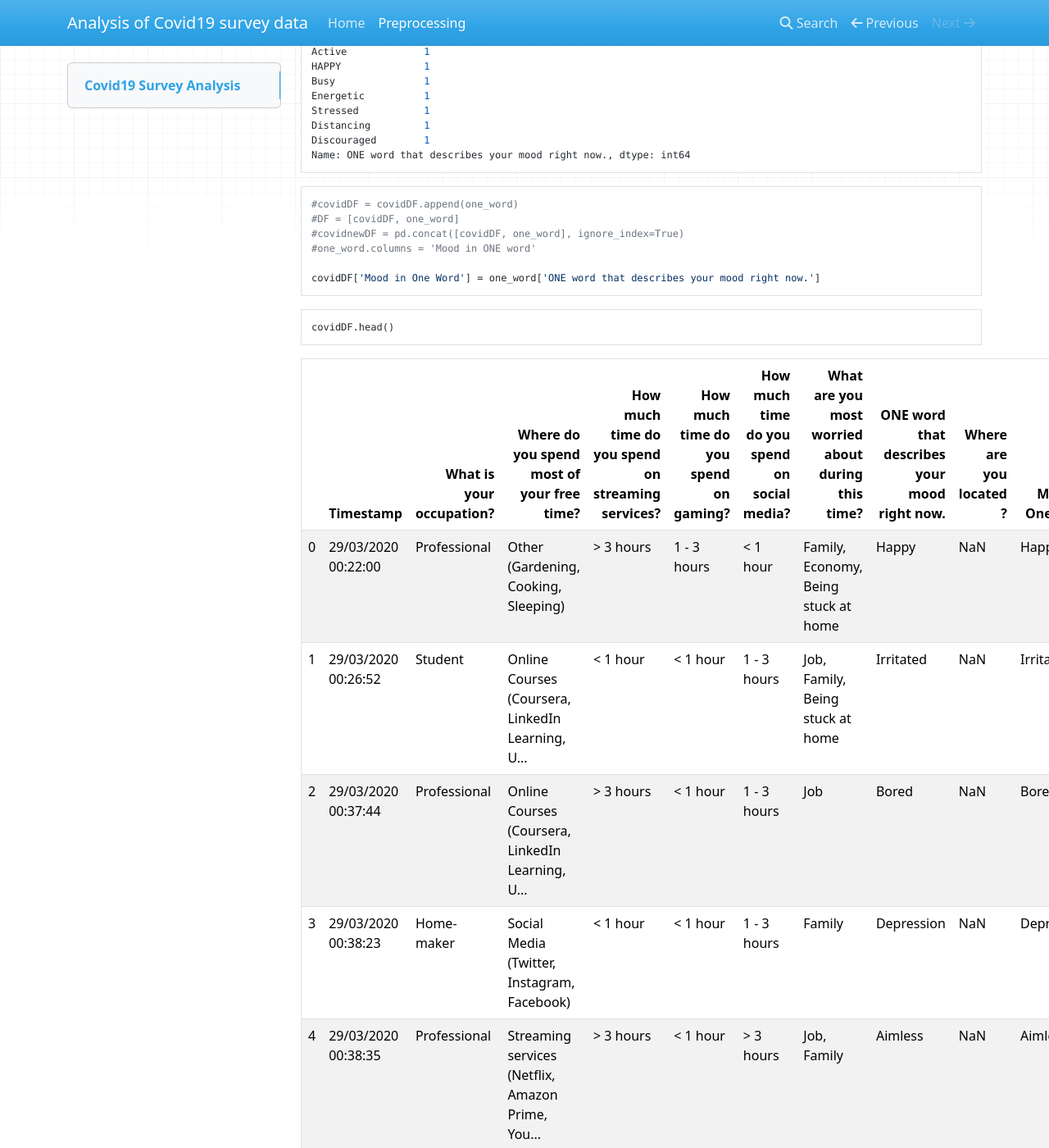
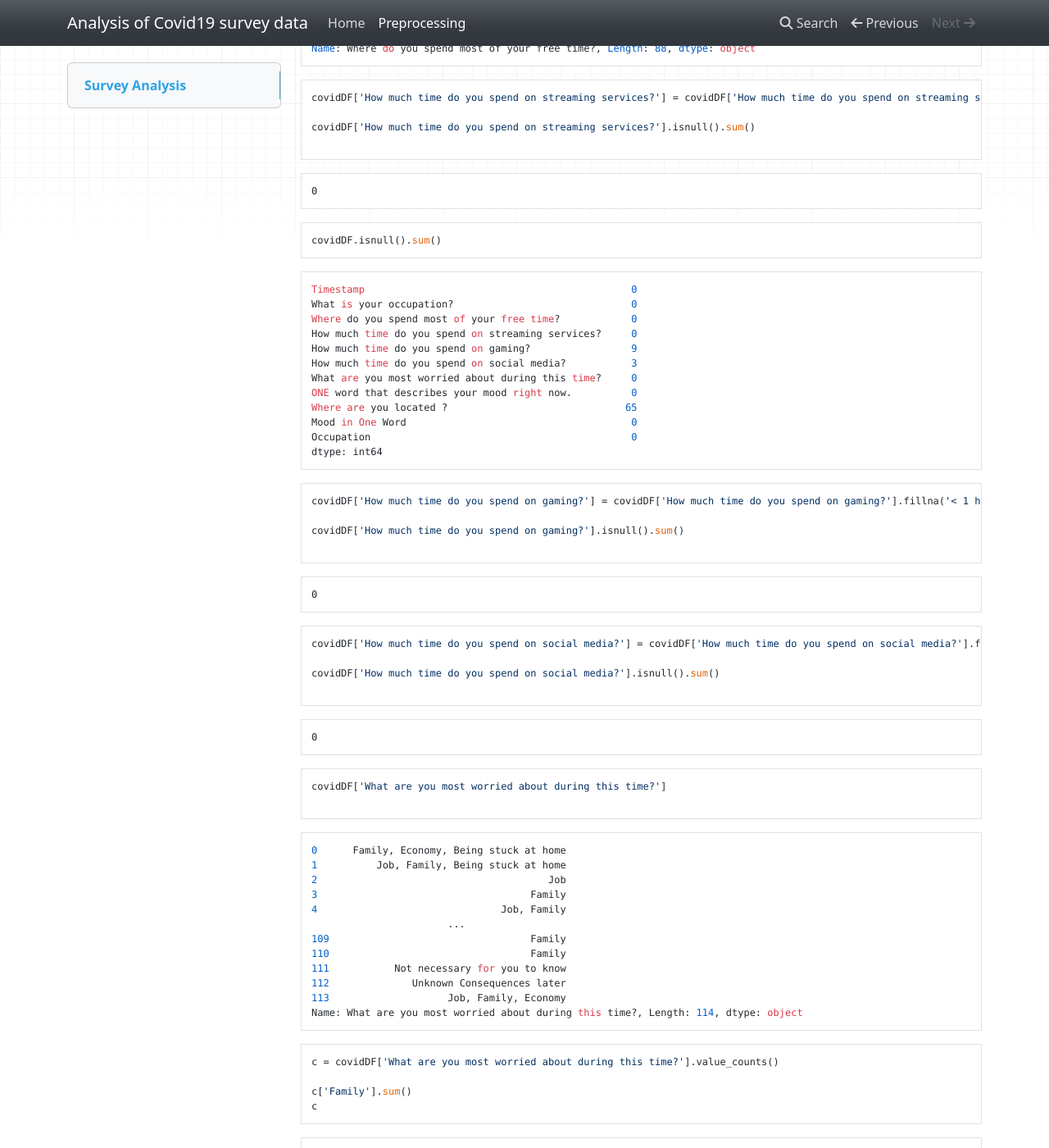
Before and after one commit to Ak1714/covid19_survey, an MkDocs documentation site: the page built from docs/COVID.md, in a window 1280 px wide and 1400 px high, scrolled down 7550 px. Shown: the whole window at 82% size. Built offline with MkDocs 1.6.1, drawn with Linux system fonts in a browser that asks for light colours; nearby versions of some CDN libraries; some of the changed text lies outside the part shown.

Commit message:
making changes to COVID.md file

````diff
--- a/docs/COVID.md
+++ b/docs/COVID.md
@@ -1,15 +1,15 @@
 
-## Covid19 Survey Analysis
+## <span style="font-family: Book Antiqua; font-size: 1em;">Survey Analysis</span>
 
+<span style="font-family: Times New Roman; font-size: 1.2em;">Importing pandas and numpy libraries and reading the survey data into the dataframe - 'covidDF'</span>
 
 ```python
-# Importing pandas + numpy and reading the survey data into the dataframe - covidDF
 
 import pandas as pd
-import numpy as np
 
 covidDF = pd.read_csv("COVID-19 Survey (Responses) - Form responses 1.csv")
 covidDF.head()
+
 ```
 
 
@@ -29,9 +29,9 @@
         text-align: right;
     }
 </style>
-<table border="1" class="dataframe">
+<table border="2" class="dataframe">
   <thead>
-    <tr style="text-align: right;">
+    <tr style="text-align: right; font-size: 12px">
       <th></th>
       <th>Timestamp</th>
       <th>What is your occupation?</th>
@@ -45,7 +45,7 @@
     </tr>
   </thead>
   <tbody>
-    <tr>
+    <tr style = "font-size: 12px;">
       <td>0</td>
       <td>29/03/2020 00:22:00</td>
       <td>Professional</td>
@@ -57,7 +57,7 @@
       <td>Happy</td>
       <td>NaN</td>
     </tr>
-    <tr>
+    <tr style = "font-size: 12px;">
       <td>1</td>
       <td>29/03/2020 00:26:52</td>
       <td>Student</td>
@@ -69,7 +69,7 @@
       <td>Irritated</td>
       <td>NaN</td>
     </tr>
-    <tr>
+    <tr style = "font-size: 12px;">
       <td>2</td>
       <td>29/03/2020 00:37:44</td>
       <td>Professional</td>
@@ -81,7 +81,7 @@
       <td>Bored</td>
       <td>NaN</td>
     </tr>
-    <tr>
+    <tr style = "font-size: 12px;">
       <td>3</td>
       <td>29/03/2020 00:38:23</td>
       <td>Home-maker</td>
@@ -93,7 +93,7 @@
       <td>Depression</td>
       <td>NaN</td>
     </tr>
-    <tr>
+    <tr style = "font-size: 12px;">
       <td>4</td>
       <td>29/03/2020 00:38:35</td>
       <td>Professional</td>
@@ -109,13 +109,12 @@
 </table>
 </div>
 
-
-
+<br />
+<span style="font-family: Times New Roman; font-size: 1.2em;">Checking if the dataframe has null values</span>
 
 ```python
-# Checking if the dataframe has null values
+covidDF.isnull().sum()
 
-covidDF.isnull().sum() #displays entire dataframe with null and non-null values
 ```
 
 
@@ -156,9 +155,9 @@
         text-align: right;
     }
 </style>
-<table border="1" class="dataframe">
+<table border="2" class="dataframe">
   <thead>
-    <tr style="text-align: right;">
+    <tr style="text-align: right;font-size: 12px;">
       <th></th>
       <th>Timestamp</th>
       <th>What is your occupation?</th>
@@ -172,7 +171,7 @@
     </tr>
   </thead>
   <tbody>
-    <tr>
+    <tr style = "font-size: 12px;>
       <td>count</td>
       <td>114</td>
       <td>114</td>
@@ -184,7 +183,7 @@
       <td>114</td>
       <td>49</td>
     </tr>
-    <tr>
+    <tr style = "font-size: 12px;>
       <td>unique</td>
       <td>114</td>
       <td>7</td>
@@ -196,7 +195,7 @@
       <td>87</td>
       <td>4</td>
     </tr>
-    <tr>
+    <tr style = "font-size: 12px;>
       <td>top</td>
       <td>29/03/2020 11:26:31</td>
       <td>Professional</td>
@@ -208,7 +207,7 @@
       <td>Bored</td>
       <td>USA</td>
     </tr>
-    <tr>
+    <tr style = "font-size: 12px;>
       <td>freq</td>
       <td>1</td>
       <td>64</td>
@@ -226,14 +225,14 @@
 
 
 
+<br />
+<span style="font-family: Times New Roman; font-size: 1.2em;">The last column 'ONE word that describes your mood right now.' is a free text field. However some respondents have replied in more than one word.
+We can edit this field by grouping similar words or feelings into a single word
 
 ```python
-# The last column 'ONE word that describes your mood right now.' is a free text field
-# However some respondents have replied in more than one word. We can edit this field by grouping similar words or feelings into a single word
-
 import re # RegEx
 
-# creating a dataframe with only the required column which can be later merger with the original dataframe CovidDF
+# creating a dataframe with only the required column which can be later merged with the original dataframe 'CovidDF'
 one_word = pd.DataFrame(covidDF["ONE word that describes your mood right now."]).astype(str)
 
 # The re.match function returns a 'None' if there is no match
@@ -247,7 +246,6 @@
 ```python
 one_word # Let's have a look at the new dataframe
 ```
-
 
 
 
@@ -267,53 +265,53 @@
 </style>
 <table border="1" class="dataframe">
   <thead>
-    <tr style="text-align: right;">
+    <tr style="text-align: right;font-size: 12px;">
       <th></th>
       <th>ONE word that describes your mood right now.</th>
     </tr>
   </thead>
   <tbody>
-    <tr>
+    <tr style = "font-size: 12px;>
       <td>0</td>
       <td>Happy</td>
     </tr>
-    <tr>
+    <tr style = "font-size: 12px;>
       <td>1</td>
       <td>Irritated</td>
     </tr>
-    <tr>
+    <tr style = "font-size: 12px;>
       <td>2</td>
       <td>Bored</td>
     </tr>
-    <tr>
+    <tr style = "font-size: 12px;>
       <td>3</td>
       <td>Depression</td>
     </tr>
-    <tr>
+    <tr style = "font-size: 12px;>
       <td>4</td>
       <td>Aimless</td>
     </tr>
-    <tr>
+    <tr style = "font-size: 12px;>
       <td>...</td>
       <td>...</td>
     </tr>
-    <tr>
+    <tr style = "font-size: 12px;>
       <td>109</td>
       <td>Worried</td>
     </tr>
-    <tr>
+    <tr style = "font-size: 12px;>
       <td>110</td>
       <td>Okay</td>
     </tr>
-    <tr>
+    <tr style = "font-size: 12px;>
       <td>111</td>
       <td>Bored</td>
     </tr>
-    <tr>
+    <tr style = "font-size: 12px;>
       <td>112</td>
       <td>Juggling</td>
     </tr>
-    <tr>
+    <tr style = "font-size: 12px;>
       <td>113</td>
       <td>Going with the flow</td>
     </tr>
@@ -322,19 +320,106 @@
 <p>114 rows × 1 columns</p>
 </div>
 
+```python
+```
+<span style="font-family: Times New Roman; font-size: 1.2em;">Repeating the same steps to look for words that might have the similar meaning </span>
+
 
 
 
 ```python
-# Repeating the same steps to look for words that might have the same  other words that might
+	for i in one_word.index:
+		if re.match( r'(.*)([cC]onc)(.*)', str(one_word.iloc[i][0])) != None:
+			one_word.iloc[i] = "Concerned"
+		elif re.match( r'(.*)([wW]orr)(.*)', str(one_word.iloc[i][0])) != None:
+			one_word.iloc[i] = "Worried"
+		elif re.match( r'(.*)([sS]car)(.*)', str(one_word.iloc[i][0])) != None:
+			one_word.iloc[i] = "Scared"
 
+	one_word
+```
+
+
+<div>
+<style scoped>
+    .dataframe tbody tr th:only-of-type {
+        vertical-align: middle;
+    }
+
+    .dataframe tbody tr th {
+        vertical-align: top;
+    }
+
+    .dataframe thead th {
+        text-align: right;
+    }
+</style>
+<table border="1" class="dataframe">
+  <thead>
+    <tr style="text-align: right;font-size: 12px;">
+      <th></th>
+      <th>ONE word that describes your mood right now.</th>
+    </tr>
+  </thead>
+  <tbody>
+    <tr style = "font-size: 12px;>
+      <td>0</td>
+      <td>Happy</td>
+    </tr>
+    <tr style = "font-size: 12px;>
+      <td>1</td>
+      <td>Irritated</td>
+    </tr>
+    <tr style = "font-size: 12px;>
+      <td>2</td>
+      <td>Bored</td>
+    </tr>
+    <tr style = "font-size: 12px;>
+      <td>3</td>
+      <td>Depression</td>
+    </tr>
+    <tr style = "font-size: 12px;>
+      <td>4</td>
+      <td>Aimless</td>
+    </tr>
+    <tr style = "font-size: 12px;>
+      <td>...</td>
+      <td>...</td>
+    </tr>
+    <tr style = "font-size: 12px;>
+      <td>109</td>
+      <td>Worried</td>
+    </tr>
+    <tr style = "font-size: 12px;>
+      <td>110</td>
+      <td>Okay</td>
+    </tr>
+    <tr style = "font-size: 12px;>
+      <td>111</td>
+      <td>Bored</td>
+    </tr>
+    <tr style = "font-size: 12px;>
+      <td>112</td>
+      <td>Juggling</td>
+    </tr>
+    <tr style = "font-size: 12px;>
+      <td>113</td>
+      <td>Going with the flow</td>
+    </tr>
+  </tbody>
+</table>
+<p>114 rows × 1 columns</p>
+</div>
+
+```python
+```
+</br>
+```python
 for i in one_word.index:
-    if re.match( r'(.*)([cC]onc)(.*)', str(one_word.iloc[i][0])) != None:
-        one_word.iloc[i] = "Concerned"
-    elif re.match( r'(.*)([wW]orr)(.*)', str(one_word.iloc[i][0])) != None:
-        one_word.iloc[i] = "Worried"
-    elif re.match( r'(.*)([sS]car)(.*)', str(one_word.iloc[i][0])) != None:
-        one_word.iloc[i] = "Scared"
+    if re.match( r'(.*)([gG]oo)(.*)', str(one_word.iloc[i][0])) != None:
+        one_word.iloc[i] = "Good"
+    elif re.match( r'(.*)([sS]ad)(.*)', str(one_word.iloc[i][0])) != None:
+        one_word.iloc[i] = "Sad"
 
 one_word
 ```
@@ -358,53 +443,53 @@
 </style>
 <table border="1" class="dataframe">
   <thead>
-    <tr style="text-align: right;">
+    <tr style="text-align: right;font-size: 12px;">
       <th></th>
       <th>ONE word that describes your mood right now.</th>
     </tr>
   </thead>
   <tbody>
-    <tr>
+    <tr style = "font-size: 12px;>
       <td>0</td>
       <td>Happy</td>
     </tr>
-    <tr>
+    <tr style = "font-size: 12px;>
       <td>1</td>
       <td>Irritated</td>
     </tr>
-    <tr>
+    <tr style = "font-size: 12px;>
       <td>2</td>
       <td>Bored</td>
     </tr>
-    <tr>
+    <tr style = "font-size: 12px;>
       <td>3</td>
       <td>Depression</td>
     </tr>
-    <tr>
+    <tr style = "font-size: 12px;>
       <td>4</td>
       <td>Aimless</td>
     </tr>
-    <tr>
+    <tr style = "font-size: 12px;>
       <td>...</td>
       <td>...</td>
     </tr>
-    <tr>
+    <tr style = "font-size: 12px;>
       <td>109</td>
       <td>Worried</td>
     </tr>
-    <tr>
+    <tr style = "font-size: 12px;>
       <td>110</td>
       <td>Okay</td>
     </tr>
-    <tr>
+    <tr style = "font-size: 12px;>
       <td>111</td>
       <td>Bored</td>
     </tr>
-    <tr>
+    <tr style = "font-size: 12px;>
       <td>112</td>
       <td>Juggling</td>
     </tr>
-    <tr>
+    <tr style = "font-size: 12px;>
       <td>113</td>
       <td>Going with the flow</td>
     </tr>
@@ -414,19 +499,16 @@
 </div>
 
 
-
+```python
+```
+</br>
 
 ```python
 for i in one_word.index:
-    #print(one_word.iloc[i][0])
-    #print(re.match(r'B.*', str(one_word.iloc[i][0])))
-    if re.match( r'(.*)([gG]oo)(.*)', str(one_word.iloc[i][0])) != None:
-        #print(one_word.iloc[i][0])
-        one_word.iloc[i] = "Good"
-    elif re.match( r'(.*)([sS]ad)(.*)', str(one_word.iloc[i][0])) != None:
-        #print(one_word.iloc[i][0])
-        one_word.iloc[i] = "Sad"
-
+    if re.match( r'([aA]nx)(.*)', str(one_word.iloc[i][0])) != None:
+        one_word.iloc[i] = "Anxious"
+    elif re.match( r'(.*)([hH]ap)(.*)', str(one_word.iloc[i][0])) != None:
+        one_word.iloc[i] = "Happy"
 
 one_word
 ```
@@ -450,53 +532,53 @@
 </style>
 <table border="1" class="dataframe">
   <thead>
-    <tr style="text-align: right;">
+    <tr style="text-align: right;font-size: 12px;">
       <th></th>
       <th>ONE word that describes your mood right now.</th>
     </tr>
   </thead>
   <tbody>
-    <tr>
+    <tr style = "font-size: 12px;>
       <td>0</td>
       <td>Happy</td>
     </tr>
-    <tr>
+    <tr style = "font-size: 12px;>
       <td>1</td>
       <td>Irritated</td>
     </tr>
-    <tr>
+    <tr style = "font-size: 12px;>
       <td>2</td>
       <td>Bored</td>
     </tr>
-    <tr>
+    <tr style = "font-size: 12px;>
       <td>3</td>
       <td>Depression</td>
     </tr>
-    <tr>
+    <tr style = "font-size: 12px;>
       <td>4</td>
       <td>Aimless</td>
     </tr>
-    <tr>
+    <tr style = "font-size: 12px;>
       <td>...</td>
       <td>...</td>
     </tr>
-    <tr>
+    <tr style = "font-size: 12px;>
       <td>109</td>
       <td>Worried</td>
     </tr>
-    <tr>
+    <tr style = "font-size: 12px;>
       <td>110</td>
       <td>Okay</td>
     </tr>
-    <tr>
+    <tr style = "font-size: 12px;>
       <td>111</td>
       <td>Bored</td>
     </tr>
-    <tr>
+    <tr style = "font-size: 12px;>
       <td>112</td>
       <td>Juggling</td>
     </tr>
-    <tr>
+    <tr style = "font-size: 12px;>
       <td>113</td>
       <td>Going with the flow</td>
     </tr>
@@ -505,99 +587,9 @@
 <p>114 rows × 1 columns</p>
 </div>
 
-
-
-
 ```python
-for i in one_word.index:
-    #print(one_word.iloc[i][0])
-    #print(re.match(r'B.*', str(one_word.iloc[i][0])))
-    if re.match( r'([aA]nx)(.*)', str(one_word.iloc[i][0])) != None:
-        #print(one_word.iloc[i][0])
-        one_word.iloc[i] = "Anxious"
-    elif re.match( r'(.*)([hH]ap)(.*)', str(one_word.iloc[i][0])) != None:
-        #print(one_word.iloc[i][0])
-        one_word.iloc[i] = "Happy"
-
-
-one_word
 ```
-
-
-
-
-<div>
-<style scoped>
-    .dataframe tbody tr th:only-of-type {
-        vertical-align: middle;
-    }
-
-    .dataframe tbody tr th {
-        vertical-align: top;
-    }
-
-    .dataframe thead th {
-        text-align: right;
-    }
-</style>
-<table border="1" class="dataframe">
-  <thead>
-    <tr style="text-align: right;">
-      <th></th>
-      <th>ONE word that describes your mood right now.</th>
-    </tr>
-  </thead>
-  <tbody>
-    <tr>
-      <td>0</td>
-      <td>Happy</td>
-    </tr>
-    <tr>
-      <td>1</td>
-      <td>Irritated</td>
-    </tr>
-    <tr>
-      <td>2</td>
-      <td>Bored</td>
-    </tr>
-    <tr>
-      <td>3</td>
-      <td>Depression</td>
-    </tr>
-    <tr>
-      <td>4</td>
-      <td>Aimless</td>
-    </tr>
-    <tr>
-      <td>...</td>
-      <td>...</td>
-    </tr>
-    <tr>
-      <td>109</td>
-      <td>Worried</td>
-    </tr>
-    <tr>
-      <td>110</td>
-      <td>Okay</td>
-    </tr>
-    <tr>
-      <td>111</td>
-      <td>Bored</td>
-    </tr>
-    <tr>
-      <td>112</td>
-      <td>Juggling</td>
-    </tr>
-    <tr>
-      <td>113</td>
-      <td>Going with the flow</td>
-    </tr>
-  </tbody>
-</table>
-<p>114 rows × 1 columns</p>
-</div>
-
-
+</br>
 
 
 ```python
@@ -648,8 +640,7 @@
 for i in one_word.index:
     if re.match(r'(.*\s.*\S)', str(one_word.iloc[i][0])) != None:
         print([i],one_word.iloc[i][0])
-        #one_word.iloc[i] = "Bored"
-        #r'(.*\s.*\s.*\S)'
+
 ```
 
     [22] Aai Baba
@@ -661,10 +652,7 @@
 
 ```python
 for i in one_word.index:
-    #print(one_word.iloc[i][0])
-    #print(re.match(r'B.*', str(one_word.iloc[i][0])))
     if re.match( r'([oO]pt)(.*)', str(one_word.iloc[i][0])) != None:
-        #print(one_word.iloc[i][0])
         one_word.iloc[i] = "Optimistic"
 ```
 
@@ -746,17 +734,14 @@
 
 
 ```python
-#covidDF = covidDF.append(one_word)
-#DF = [covidDF, one_word]
-#covidnewDF = pd.concat([covidDF, one_word], ignore_index=True)
-#one_word.columns = 'Mood in ONE word'
+covidDF['Mood in One Word'] = one_word['ONE word that describes your mood right now.']
 
-covidDF['Mood in One Word'] = one_word['ONE word that describes your mood right now.']
 ```
 
 
 ```python
 covidDF.head()
+
 ```
 
 
@@ -778,7 +763,7 @@
 </style>
 <table border="1" class="dataframe">
   <thead>
-    <tr style="text-align: right;">
+    <tr style="text-align: right;font-size: 12px;">
       <th></th>
       <th>Timestamp</th>
       <th>What is your occupation?</th>
@@ -793,7 +778,7 @@
     </tr>
   </thead>
   <tbody>
-    <tr>
+    <tr style = "font-size: 12px;>
       <td>0</td>
       <td>29/03/2020 00:22:00</td>
       <td>Professional</td>
@@ -806,7 +791,7 @@
       <td>NaN</td>
       <td>Happy</td>
     </tr>
-    <tr>
+    <tr style = "font-size: 12px;>
       <td>1</td>
       <td>29/03/2020 00:26:52</td>
       <td>Student</td>
@@ -819,7 +804,7 @@
       <td>NaN</td>
       <td>Irritated</td>
     </tr>
-    <tr>
+    <tr style = "font-size: 12px;>
       <td>2</td>
       <td>29/03/2020 00:37:44</td>
       <td>Professional</td>
@@ -832,7 +817,7 @@
       <td>NaN</td>
       <td>Bored</td>
     </tr>
-    <tr>
+    <tr style = "font-size: 12px;>
       <td>3</td>
       <td>29/03/2020 00:38:23</td>
       <td>Home-maker</td>
@@ -845,7 +830,7 @@
       <td>NaN</td>
       <td>Depression</td>
     </tr>
-    <tr>
+    <tr style = "font-size: 12px;>
       <td>4</td>
       <td>29/03/2020 00:38:35</td>
       <td>Professional</td>
@@ -864,13 +849,15 @@
 
 
 
+```python
 
+```
+</br>
 ```python
 profession = ['Professional','Student','Home-maker','Retired']
 
 for i in covidDF['What is your occupation?'].index:
     if covidDF.iloc[i][1] not in profession:
-        #print(i,covidDF['What is your occupation?'].columns)
         print(i, covidDF.loc[i][1])
 
 ```
@@ -884,8 +871,8 @@
 ```python
 occ = pd.DataFrame(covidDF['What is your occupation?']).astype(str)
 
+covidDF['What is your occupation?'].value_counts()
 
-covidDF['What is your occupation?'].value_counts()
 ```
 
 
@@ -951,25 +937,8 @@
 
 
 ```python
-
-#covidDF['How much time do you spend on streaming services?'==].fillna(0)
-
-#covid = covidDF[covidDF['How much time do you spend on streaming services?'].isnull().sum()
-
-#covidDF['How much time do you spend on streaming services?'].isnull().value_counts()
-
-#covidDF['How much time do you spend on streaming services?']== '1 - 3 hours'
-
-#covidDF = covidDF['How much time do you spend on streaming services?'].fillna('< 1 hour')
-
-
 covidDF.loc[covidDF['How much time do you spend on gaming?'] == '< 1 hour',('Where do you spend most of your free time?')]
 
-#covidDF.loc[covidDF['How much time do you spend on gaming?'] == '< 1 hour','How much time do you spend on streaming services?'].value_counts()
-
-
-
-#covidDF.loc[covidDF['How much time do you spend on gaming?'] == '< 1 hour','How much time do you spend on gaming?'].value_counts()
 ```
 
 
@@ -993,10 +962,9 @@
 
 ```python
 covidDF['How much time do you spend on streaming services?'] = covidDF['How much time do you spend on streaming services?'].fillna('< 1 hour')
-#covidDF.isnull().sum()
+
 covidDF['How much time do you spend on streaming services?'].isnull().sum()
 
-#covidDF
 ```
 
 
@@ -1032,10 +1000,9 @@
 
 ```python
 covidDF['How much time do you spend on gaming?'] = covidDF['How much time do you spend on gaming?'].fillna('< 1 hour')
-#covidDF.isnull().sum()
+
 covidDF['How much time do you spend on gaming?'].isnull().sum()
 
-#covidDF
 ```
 
 
@@ -1048,10 +1015,9 @@
 
 ```python
 covidDF['How much time do you spend on social media?'] = covidDF['How much time do you spend on social media?'].fillna('< 1 hour')
-#covidDF.isnull().sum()
+
 covidDF['How much time do you spend on social media?'].isnull().sum()
 
-#covidDF
 ```
 
 
@@ -1064,6 +1030,7 @@
 
 ```python
 covidDF['What are you most worried about during this time?']
+
 ```
 
 
@@ -1262,7 +1221,7 @@
 </style>
 <table border="1" class="dataframe">
   <thead>
-    <tr style="text-align: right;">
+    <tr style="text-align: right;font-size: 12px;">
       <th></th>
       <th>Stuck</th>
       <th>Job</th>
@@ -1272,7 +1231,7 @@
     </tr>
   </thead>
   <tbody>
-    <tr>
+    <tr style = "font-size: 12px;>
       <td>0</td>
       <td>1</td>
       <td>0</td>
@@ -1280,7 +1239,7 @@
       <td>1</td>
       <td>0</td>
     </tr>
-    <tr>
+    <tr style = "font-size: 12px;>
       <td>1</td>
       <td>1</td>
       <td>1</td>
@@ -1288,7 +1247,7 @@
       <td>1</td>
       <td>0</td>
     </tr>
-    <tr>
+    <tr style = "font-size: 12px;>
       <td>2</td>
       <td>0</td>
       <td>1</td>
@@ -1296,7 +1255,7 @@
       <td>0</td>
       <td>0</td>
     </tr>
-    <tr>
+    <tr style = "font-size: 12px;>
       <td>3</td>
       <td>0</td>
       <td>0</td>
@@ -1304,7 +1263,7 @@
       <td>1</td>
       <td>0</td>
     </tr>
-    <tr>
+    <tr style = "font-size: 12px;>
       <td>4</td>
       <td>0</td>
       <td>1</td>
@@ -1312,7 +1271,7 @@
       <td>1</td>
       <td>0</td>
     </tr>
-    <tr>
+    <tr style = "font-size: 12px;>
       <td>...</td>
       <td>...</td>
       <td>...</td>
@@ -1320,7 +1279,7 @@
       <td>...</td>
       <td>...</td>
     </tr>
-    <tr>
+    <tr style = "font-size: 12px;>
       <td>109</td>
       <td>0</td>
       <td>0</td>
@@ -1328,7 +1287,7 @@
       <td>1</td>
       <td>0</td>
     </tr>
-    <tr>
+    <tr style = "font-size: 12px;>
       <td>110</td>
       <td>0</td>
       <td>0</td>
@@ -1336,7 +1295,7 @@
       <td>1</td>
       <td>0</td>
     </tr>
-    <tr>
+    <tr style = "font-size: 12px;>
       <td>111</td>
       <td>0</td>
       <td>0</td>
@@ -1344,7 +1303,7 @@
       <td>0</td>
       <td>1</td>
     </tr>
-    <tr>
+    <tr style = "font-size: 12px;>
       <td>112</td>
       <td>0</td>
       <td>0</td>
@@ -1352,7 +1311,7 @@
       <td>0</td>
       <td>1</td>
     </tr>
-    <tr>
+    <tr style = "font-size: 12px;>
       <td>113</td>
       <td>0</td>
       <td>1</td>
@@ -1369,8 +1328,8 @@
 
 
 ```python
-# covidDF['Mood in One Word'] = one_word['ONE word that describes your mood right now.']
 covidDF[['Stuck','Job','Economy','Family','other']] = occupation_df[['Stuck','Job','Economy','Family','other']]
+
 ```
 
 
@@ -1398,10 +1357,5 @@
 
 
 ```python
-#a=covidDF.copy()
-```
-
-
-```python
 
 ```
--- a/mkdocs.yml
+++ b/mkdocs.yml
@@ -3,3 +3,7 @@
     - Home: 'index.md'
 
     - Preprocessing: 'COVID.md'
+
+theme:
+    name: mkdocs
+    nav_style: dark
````
Also changed, not shown: other parts of docs/COVID.md (+2 -11 lines), docs/index.md (+17 -64 lines), 1 other file.
